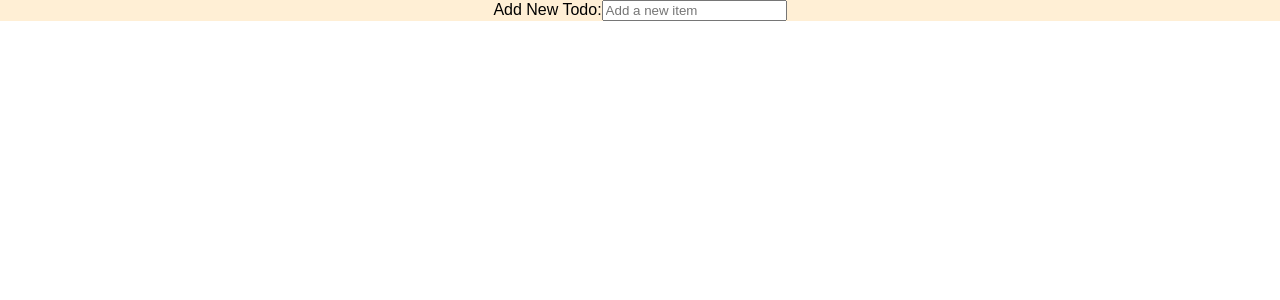
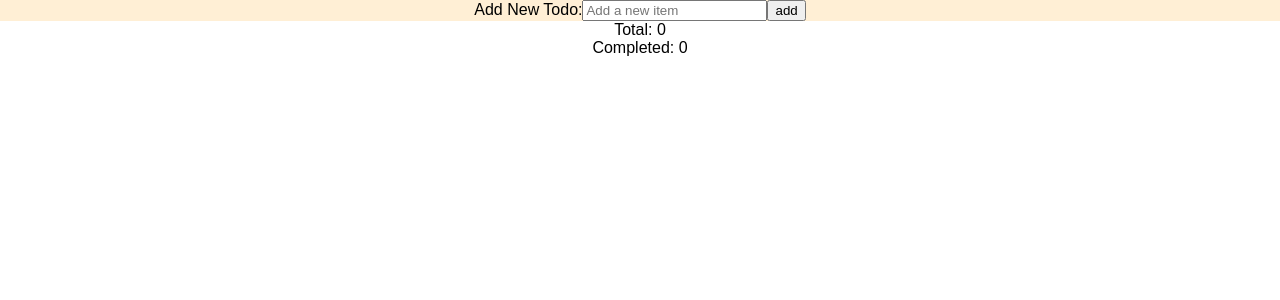
Before and after one commit to pdeona/react-todo-first-step, a React app: page / in a window 1280 px wide. Shown: the top 300 px of the page. Built offline with nearby package versions, Linux system fonts and the light colour scheme.

Commit message:
styles (lol) and adds count/total

```diff
--- a/src/App.js
+++ b/src/App.js
@@ -7,6 +7,12 @@ import './App.css'
 type AppState = {|
   todos: Array<TodoType>
 |}
+
+type CountFn<T> = (list: Array<T>, predicate: (listItem: T) => boolean) => number
+const count: CountFn<any> = (list, predicate) => list.reduce(
+  (acc, item) => (predicate(item) ? acc + 1 : acc),
+  0,
+)
 
 class App extends PureComponent<any, AppState> {
   state: AppState = {
@@ -29,9 +35,11 @@ class App extends PureComponent<any, AppState> {
       todo,
       newStatus,
     )
+    const updateTodos = existing => (existing.id === todo.id
+      ? newTodo
+      : existing)
     const newTodos: Array<TodoType> = this.state.todos
-      .filter((existing: TodoType): boolean => (existing.id !== todo.id))
-      .concat(newTodo)
+      .map(updateTodos)
 
     this.setState(state => ({
       ...state,
@@ -50,6 +58,11 @@ class App extends PureComponent<any, AppState> {
           onRemoveTodo={this.removeTodo}
           onCompleteTodo={this.completeTodo}
         />
+        <span className="status-text">
+          Total: {todos.length}
+          <br />
+          Completed: {count(todos, todo => !!todo.completed)}
+        </span>
       </div>
     )
   }
--- a/src/components/TodoList/TodoForm.js
+++ b/src/components/TodoList/TodoForm.js
@@ -44,6 +44,7 @@ class TodoForm extends PureComponent<FormProps, FormState> {
             className="new-todo-input"
           />
         </label>
+        <button type="submit">add</button>
       </form>
     )
   }
--- a/src/components/TodoList/style.scss
+++ b/src/components/TodoList/style.scss
@@ -1,3 +1,7 @@
 .todo-container {
   background-color: papayawhip;
+
+  .todo-item {
+    color: purple;
+  }
 }
```
Also changed, not shown: 1 other file (tests, documents, lock files or other folders).
